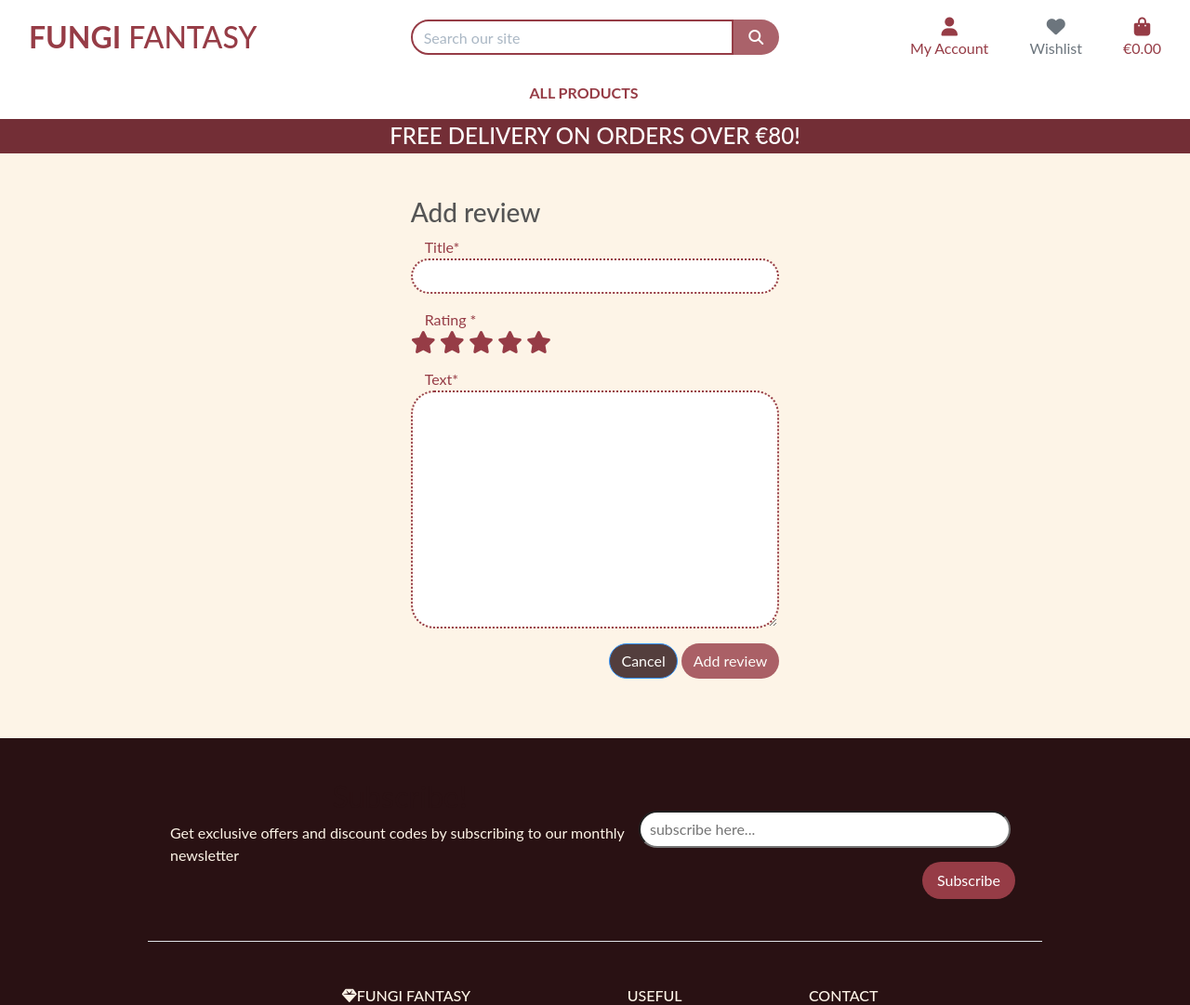
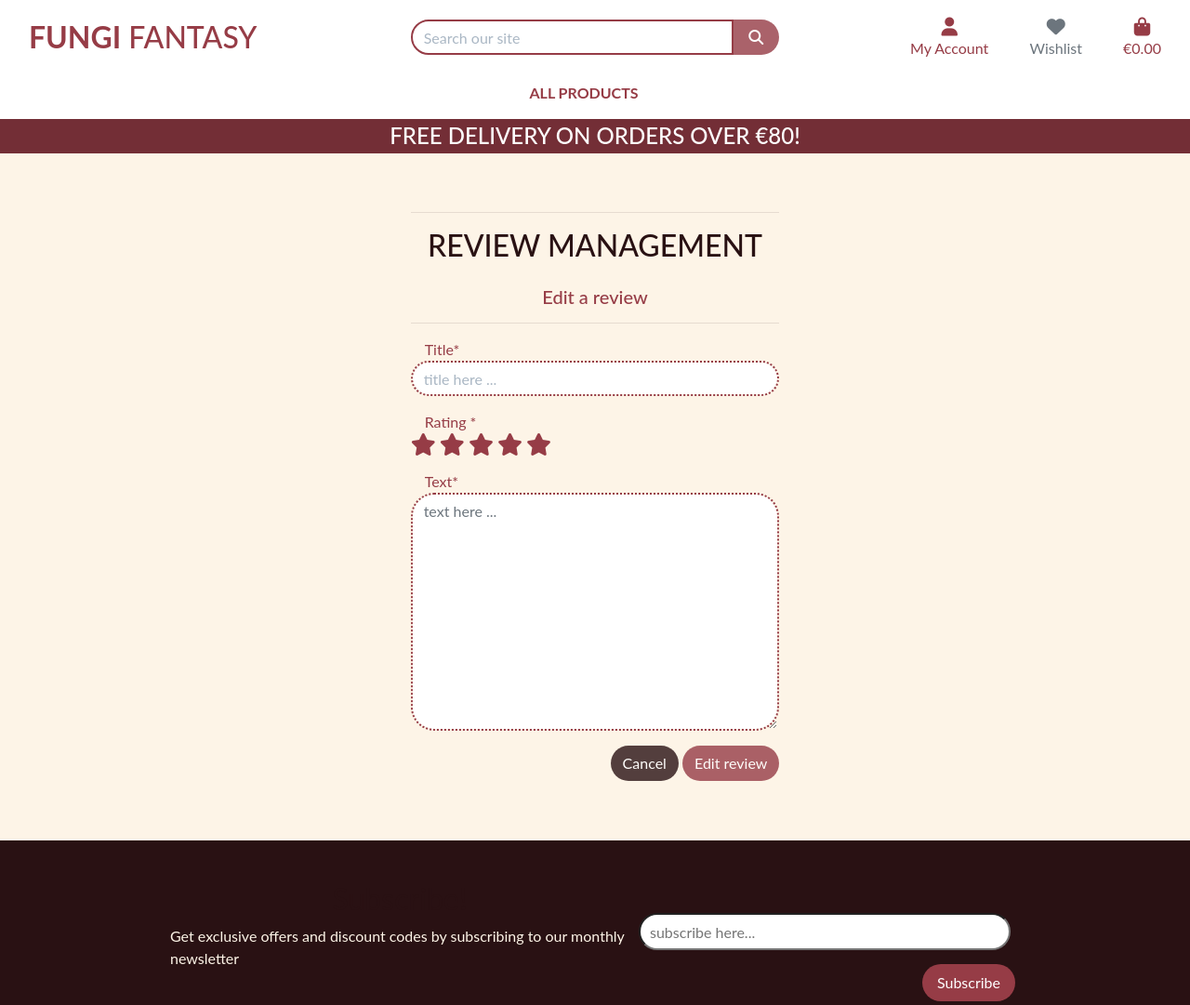
Before and after one commit to Bruna-Andelieri/FungiFantasy, a Django app: template review/templates/edit_review.html in a window 1280 px wide. Shown: the top 1081 px of the page at 93% size. Run offline with Django 3.2, Linux system fonts and the light colour scheme; the template is opened without the code that fills it: values that come from a table or form of the project are taken from there, others are empty; some libraries are stand-ins or nearby versions.

```diff
--- a/product/forms.py
+++ b/product/forms.py
@@ -15,4 +15,4 @@ class ProductForm(forms.ModelForm):
         super().__init__(*args, **kwargs)
 
         for field_name, field in self.fields.items():
-            field.widget.attrs['placeholder'] = field_name
+            field.widget.attrs['placeholder'] = f"{field_name} here ..."
--- a/product/templates/product/edit_product.html
+++ b/product/templates/product/edit_product.html
@@ -31,8 +31,8 @@
                         {% endif %}
                     {% endfor %}
                     <div class="text-right">
-                        <a class="btn btn-outline-black rounded-0" href="{% url 'product' %}">Cancel</a>
-                        <button class="btn btn-black rounded-0" type="submit">Update Product</button>
+                        <a class="btn btn-outline-black" href="{% url 'product' %}">Cancel</a>
+                        <button class="btn btn-black" type="submit">Update Product</button>
                     </div>
                 </form>
                 </div>
--- a/review/forms.py
+++ b/review/forms.py
@@ -5,3 +5,9 @@ class ReviewForm(forms.Form):
     title = forms.CharField(max_length=200)
     rating = forms.IntegerField(min_value=1, max_value=5)
     text = forms.CharField(widget=forms.Textarea)
+
+    def __init__(self, *args, **kwargs):
+        super().__init__(*args, **kwargs)
+
+        for field_name, field in self.fields.items():
+            field.widget.attrs['placeholder'] = f"{field_name} here ..."
--- a/review/templates/edit_review.html
+++ b/review/templates/edit_review.html
@@ -15,7 +15,10 @@
   <div class="container-fluid py-5">
     <div class="row d-flex justify-content-center">
       <div class="col-12 col-md-6 col-lg-4">
-        <h3>Add review</h3>
+        <hr>
+        <h2 class="logo-font mb-4">Review Management</h2>
+        <h5>Edit a review</h5>
+        <hr>
         <div class="allauth-form-inner-content">
           <form method="POST" action="{% url 'edit_review' review.id %}" class="form mb-2">
             {% csrf_token %}
@@ -36,8 +39,8 @@
               {% endif %}
               {% endfor %}
               <div class="text-right">
-                <a class="btn btn-outline-primary" href="{% url 'product_detail' product.id %}">Cancel</a>
-                <button class="btn btn-black" type="submit">Add review</button>
+                <a class="btn btn-outline-black" href="{% url 'product_detail' product.id %}">Cancel</a>
+                <button class="btn btn-black" type="submit">Edit review</button>
               </div>
           </form>
         </div>
```
Also changed, not shown: review/templates/create_review.html (+5 -2 lines).
